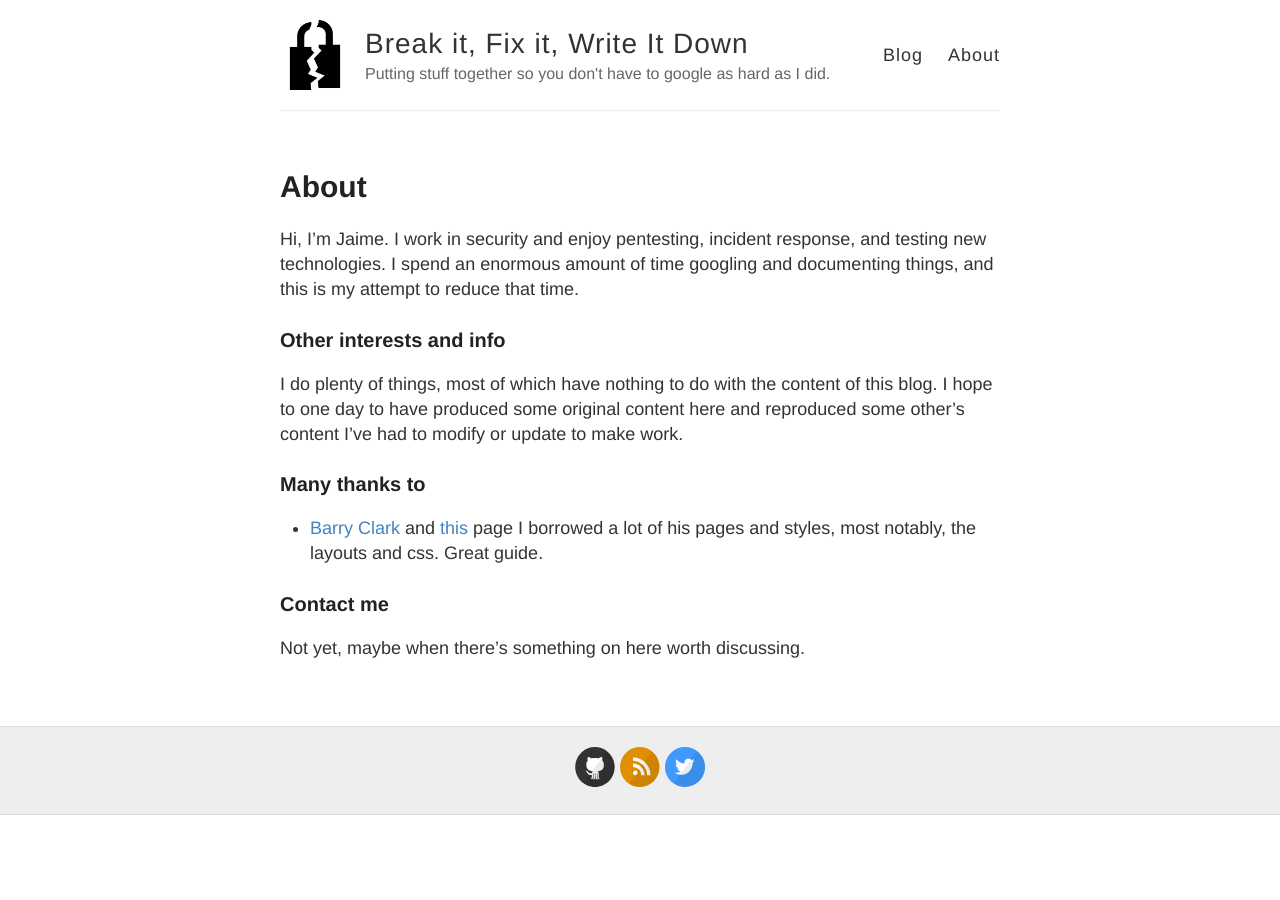
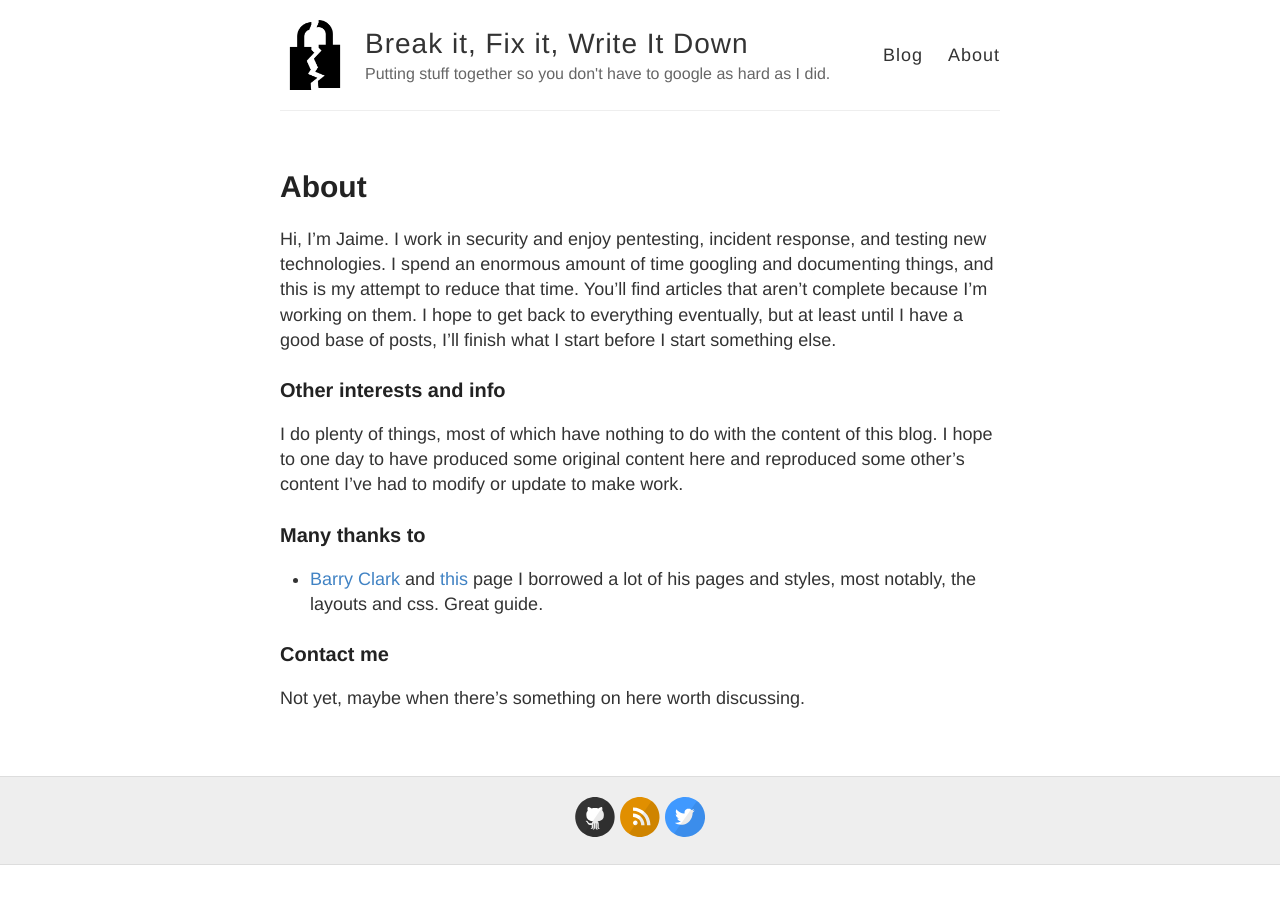
Before and after one commit to remotephone/blog.rmtph.one, a Jekyll site: the page built from about.md, in a window 1280 px wide. Built offline with Jekyll 4.4.1, drawn with Linux system fonts in a browser that asks for light colours.

Commit message:
change title to notepad+++ and jedit about.md

```diff
--- a/_config.yml
+++ b/_config.yml
@@ -13,7 +13,7 @@
 # you will see them accessed via {{ site.title }}, {{ site.email }}, and so on.
 # You can create any custom variable you would like, and they will be accessible
 # in the templates via {{ site.myvariable }}.
-title: My digital scratch pad
+title: Notepad+++
 email: remotephone@gmail.com
 
 name: Break it, Fix it, Write It Down
--- a/about.md
+++ b/about.md
@@ -4,7 +4,7 @@
 permalink: /about/
 ---
 
-Hi, I'm Jaime. I work in security and enjoy pentesting, incident response, and testing new technologies. I spend an enormous amount of time googling and documenting things, and this is my attempt to reduce that time.
+Hi, I'm Jaime. I work in security and enjoy pentesting, incident response, and testing new technologies. I spend an enormous amount of time googling and documenting things, and this is my attempt to reduce that time. You'll find articles that aren't complete because I'm working on them. I hope to get back to everything eventually, but at least until I have a good base of posts, I'll finish what I start before I start something else.
 
 ### Other interests and info
 
```
